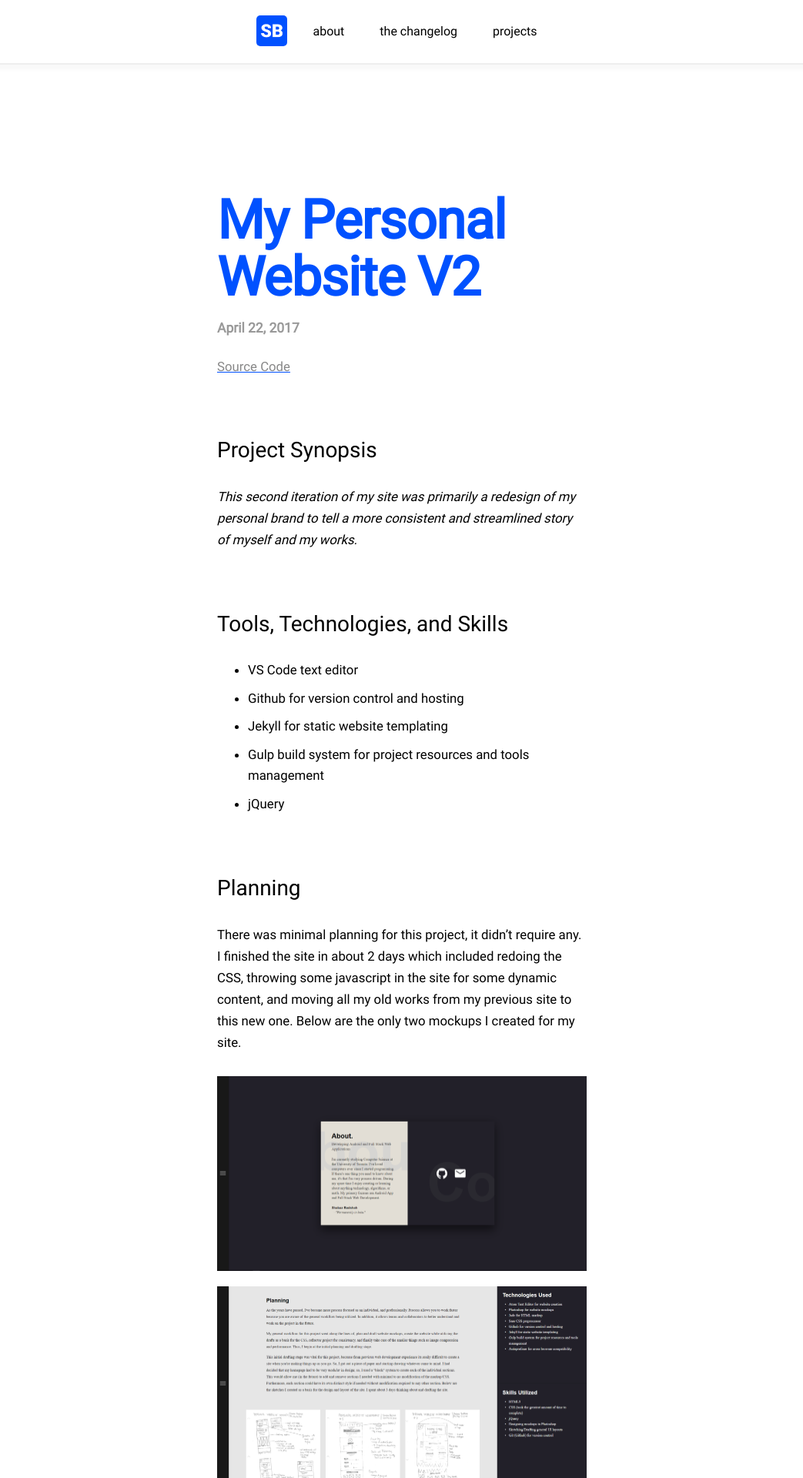
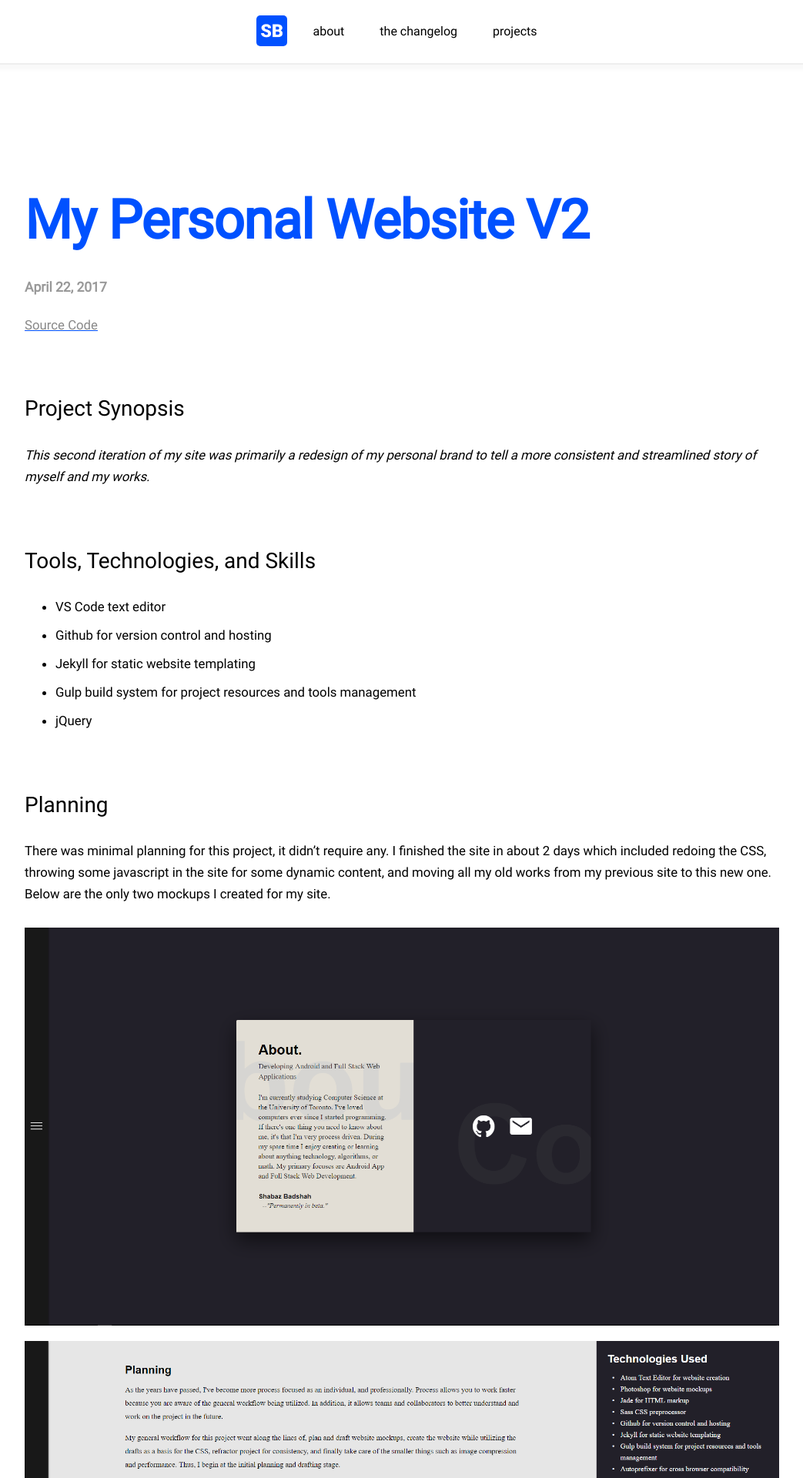
Before and after one commit to ShabazBadshah/shabazbadshah.com, a Jekyll site: the page built from _posts/projects/2018-04-22-my-personal-website-v2.md, in a window 1280 px wide. Shown: the top 1920 px of the page at 77% size, without its empty margins (118-1161 px from the left). Built offline with Jekyll 4.4.1, drawn with Linux system fonts in a browser that asks for light colours.

Commit message:
made projects showcase page responsive for mobile and tablet devices

```diff
--- a/assets/css/project-showcase.css
+++ b/assets/css/project-showcase.css
@@ -29,7 +29,7 @@
 
 h2#date {
   font-size: 1.25rem;
-  margin-top: 20px;
+  margin-top: 40px;
   margin-bottom: 20px;
   font-weight: bold;
   color: #999;
@@ -77,3 +77,36 @@
 #youtube {
   border: #0051ff 3px solid;
 }
+
+@media (max-width:1300px) {
+  #project-showcase-content-wrap {
+    padding: 100px 150px;
+  }
+}
+
+@media (max-width:768px) {
+  #project-showcase-content-wrap {
+    padding: 50px 70px;
+  }
+
+  #project-showcase-content-wrap h1 {
+    line-height: 6rem;
+  }
+}
+
+@media (max-width:500px) {
+
+  #project-showcase-content-wrap {
+    padding: 0;
+    width: 90%;
+  }
+
+  #project-showcase-content-wrap h1 {
+    margin-top: 50px;
+    line-height: 5.5rem;
+  }
+
+  #project-showcase-content-wrap img {
+    width: 100%;
+  }
+}
```
